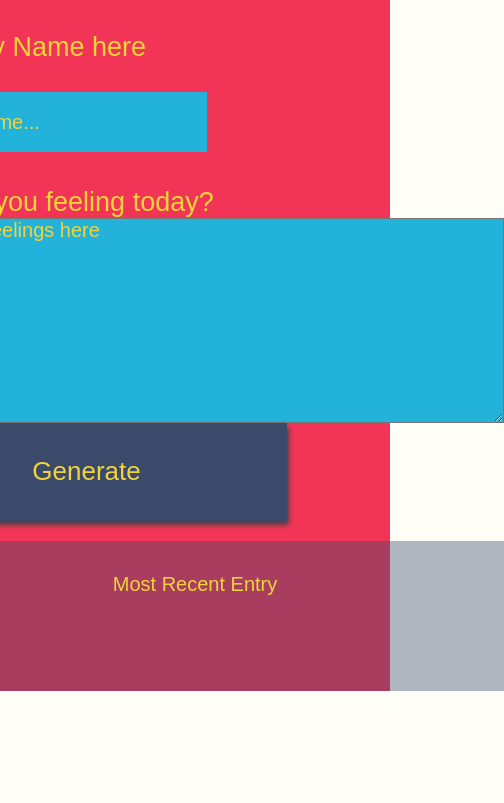
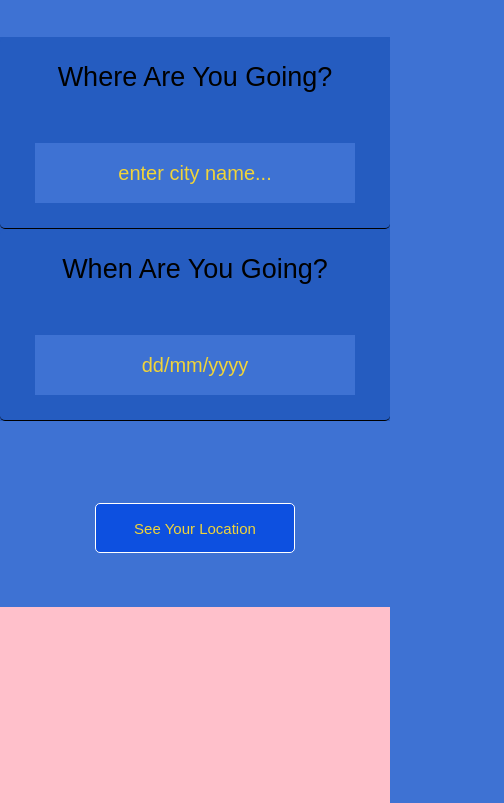
Before and after one commit to Stewie154/Travel-App, a website built with webpack: page src/client/views/index.html in a window 390 px wide. Shown: the part 153-956 px from the top of the page, 504 px wide, since content can reach past the window. Before the commit the page ends 844 px from the top, so only its background shows below. Built offline with nearby package versions, Linux system fonts and the light colour scheme.

Commit message:
Changed Styles
Here I've changed the styling of the page as it needs to be different from previous projects.

I have laid out where the picture will go after it's been retrieved from the various api calls.

I've changed the layout after a 700px break point to make everything mobile responsive.

```diff
--- a/src/client/styles/styles.scss
+++ b/src/client/styles/styles.scss
@@ -2,98 +2,124 @@
     box-sizing: border-box;
     margin: 0;
     padding: 0;
-
 }
 
 body{
-    background: #fffff8;
+    background-color: rgb(62, 114, 211);
     font-family: -apple-system, BlinkMacSystemFont, sans-serif;
-
+    width: 100vw;
 }
 
-#app{
-    display: grid;
-    grid-auto-rows: minmax(150px, auto);
-    /* grid-template-columns:  */
-    height:100vh;
-    background: #f23557;
-    color: #f0d43a;
-    justify-content: center;
-    grid-gap: 1em;
-    font-size: 20px;
-    font-family: 'Oswald', sans-serif;
-}
-
-.holder{
+#form{
     display: flex;
     flex-direction: column;
     justify-content: space-around;
+    align-items: center;
+    font-family: 'Oswald', sans-serif;
+    min-height: 90vh;
+
+    .header {
+        font-size: 4em;
+        text-decoration: underline;
+        text-align: center;
+        margin: 25px;
+        @media screen and (max-width: 700px){
+            font-size: 3em;
+        }
+    }
 }
 
-.entry{
-    background: rgba(59, 74, 107, .4);
+main {
+    display: flex;
+    justify-content: space-around;
+    align-items: center;
+    width: 100%;
+    min-height: 40vh;
+    background-color:rgb(37, 92, 192);
+    @media screen and (max-width: 700px) {
+        flex-direction: column;
+        justify-content: space-around;
+        flex-wrap: wrap;
     }
-
-#entryHolder{
-
+    .question {
+        display: flex;
+        flex-direction: column;
+        justify-content: space-between;
+        align-items: center;
+        width: 25%;
+        background-color: rgb(62, 114, 211);
+        border-radius: 5px;
+        @media screen and (max-width: 700px){
+            width: 100%;
+            background-color: rgb(37, 92, 192);
+            border-bottom: 1px solid black;
         }
-
-#date{
+        label {
+            margin: 25px;
+            display:block;
+            font-size: 27px;
             text-align: center;
         }
-
-#temp{
+        input {
+            margin: 25px;
             text-align: center;
-}
-
-#content{
-    text-align: center;
-}
-
-.headline {
-    font-size: 5em;
-}
-.title{
-    text-align: center;
-}
-
-/*  Basic Styling To Override Default For Basic HTML Elements */
-label{
-    display:block;
-    font-size: 27px;
-}
-
-input{
             display:block;
             height: 60px;
             width: 320px;
-    background:#22b2da;
+            background:rgb(37, 92, 192);
             color: #f0d43a;
             font-size: 20px;
             font-family: 'Oswald', sans-serif;
             border: none;
+            @media screen and (max-width: 700px){
+                background:rgb(62, 114, 211);
+            }
+        }
+    }
 }
 
 button{
     width: 400px;
     height: 100px;
-    background: #3b4a6b;
+    margin: 25px;
+    background-color: #0d50e0;
     color: #f0d43a;
     font-size: 26px;
     font-family: 'Oswald', sans-serif;
-    border: none;
-    box-shadow: 2px 4px 5px #444;
+    border-radius: 5px;
+    border: 1px solid #fff;
+    transition: 0.2s ease;
+    cursor: pointer;
+    &:hover {
+        background-color: #f0d43a;
+        color: #0d50e0;
+        width: 450px;
+        height: 120px;
     }
-h1{
-    font-size: 36px;
+    @media screen and (max-width: 700px) {
+        width: 200px;
+        height: 50px;
+        font-size: 15px;
+        text-align: center;
+    }
 }
 
-textarea{
-    background:#22b2da;
-    color: #f0d43a;
-    font-size: 20px;
-    font-family: 'Oswald', sans-serif;
+.pic-display {
+    width: 100%;
+    min-height: 50vh;
+    display: flex;
+    justify-content: center;
+    align-items: center;
+    background-color: pink;
 }
+
+#final-pic{
+    border: 1px solid #fff;
+    border-radius: 5px;
+}
+
+/*  Basic Styling To Override Default For Basic HTML Elements */
+
 /* Reset style for HTML element on active to have no border*/
 input:focus,
 select:focus,
@@ -105,17 +131,14 @@ button:focus {
 ::placeholder { /* Firefox, Chrome, Opera */
     color: #f0d43a;
     font-family: 'Oswald', sans-serif;
-
 }
 
 :-ms-input-placeholder { /* Internet Explorer 10-11 */
     color: #f0d43a;
     font-family: 'Oswald', sans-serif;
-
 }
 
 ::-ms-input-placeholder { /* Microsoft Edge */
     color: #f0d43a;
     font-family: 'Oswald', sans-serif;
-
 }
--- a/src/client/views/index.html
+++ b/src/client/views/index.html
@@ -2,33 +2,29 @@
 <html>
 <head>
 <meta charset="UTF-8">
+<meta content="width=device-width, initial-scale=1" name="viewport" />
 <title>Travel App</title>
-<!-- <link href="https://fonts.googleapis.com/css?family=Oswald:400,600,700|Ranga:400,700&display=swap" rel="stylesheet">
-<link rel="stylesheet" href="styles.css"> -->
 </head>
  <body>
-<div id = "app">
-  <div class ="holder headline">
-    Travel App
+  <div id="form">
+    <div class="header">
+      Travel App
+    </div>
+    <main>
+      <div class="question">
+        <label for="city">Where Are You Going?</label>
+        <input type="text" id="city" placeholder="enter city name...">
+      </div>
+      <div class="question">
+        <label for="date">When Are You Going?</label>
+        <input class="myInput" id="date" placeholder="dd/mm/yyyy" rows="9" cols="50"></input>
+      </div>
+    </main>
+    <button id="generate" type="submit"> See Your Location </button>
   </div>
-  <div class ="holder zip">
-    <label for="city">Enter City Name here</label>
-    <input type="text" id="city" placeholder="enter city name...">
+  <div class="pic-display">
+    <!-- <img id="final-pic" src="" alt=""> -->
+    <h3>pic will go here</h3>
   </div>
-  <div class ="holder feel">
-    <label for="feelings">How are you feeling today?</label>
-    <textarea class= "myInput" id="feelings" placeholder="Enter your feelings here" rows="9" cols="50"></textarea>
-    <button id="generate" type = "submit"> Generate </button>
-  </div>
-  <div class ="holder entry">
-    <div class = "title">Most Recent Entry</div>
-   <div id = "entryHolder">
-    <div id = "date"></div>
-   <div id = "temp"></div>
-   <div id = "content"></div>
-  </div>
-  </div>
-  </div>
-  <!-- <script src="app.js" type="text/javascript"></script> -->
 </body>
 </html>
```
Lines whose indentation alone changed are shown as unchanged.
